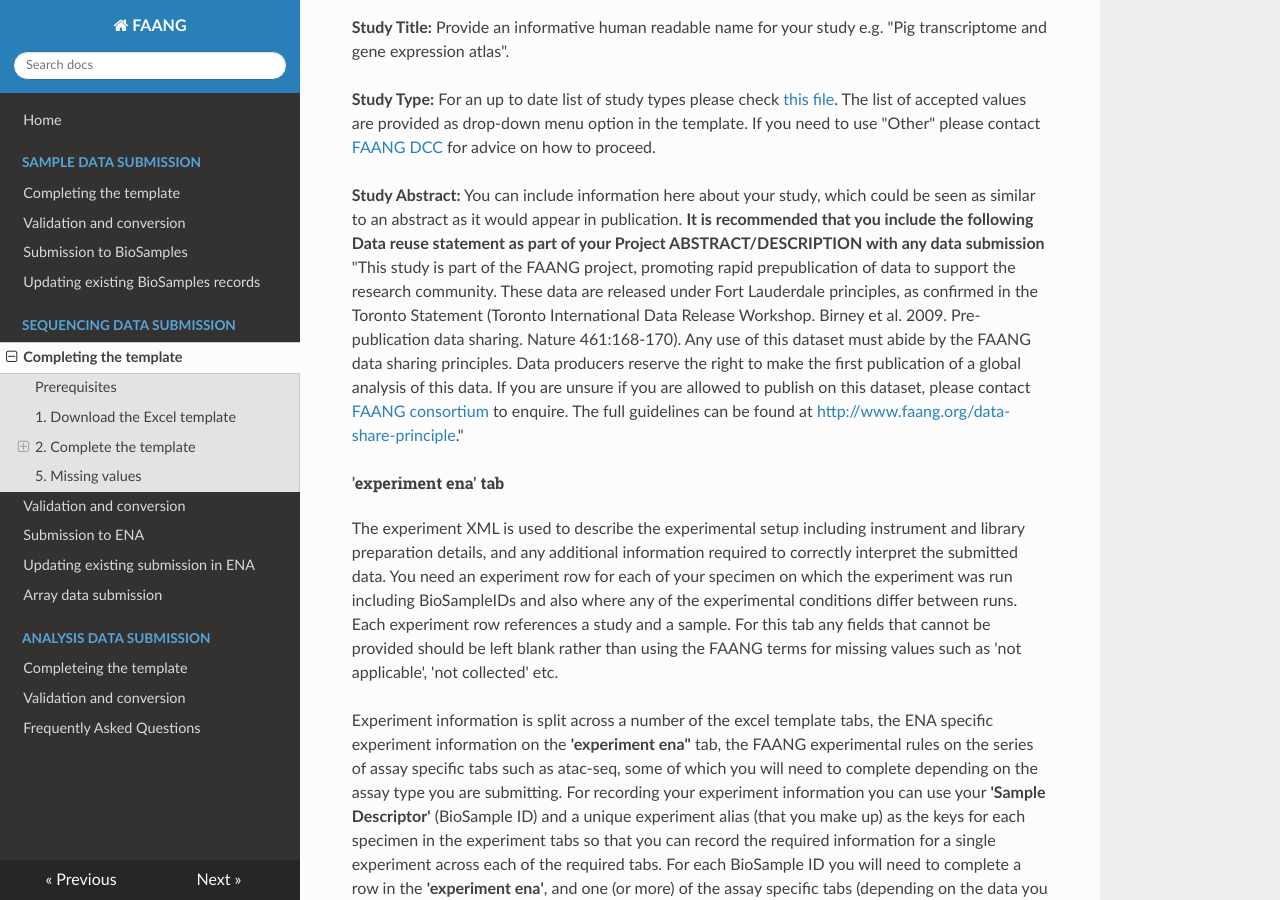
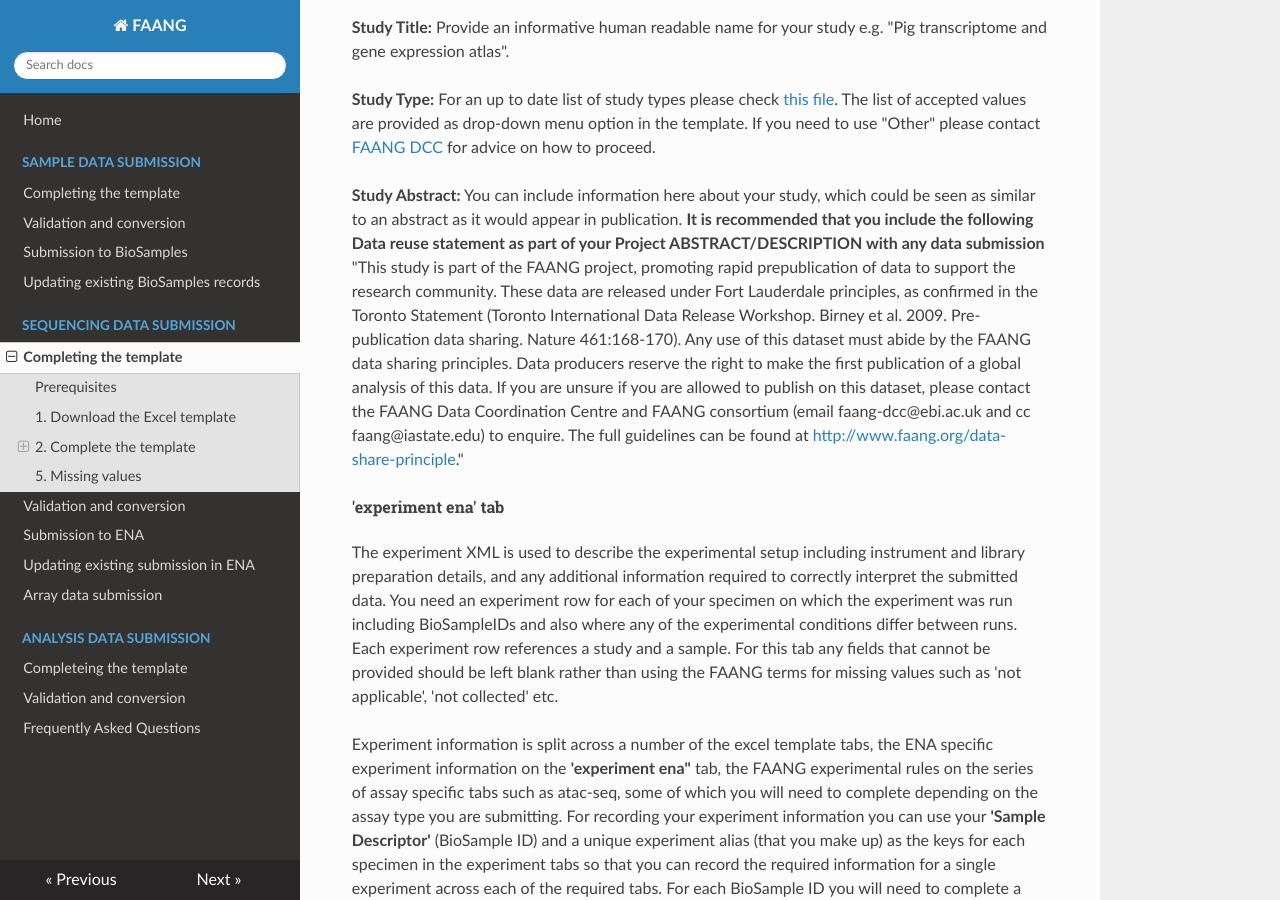
Before and after one commit to FAANG/dcc-documentation, an MkDocs documentation site: the page built from docs/experiment/ena_template.md, in a window 1280 px wide and 900 px high, scrolled down 3262 px. Built offline with MkDocs 1.6.1, drawn with Linux system fonts in a browser that asks for light colours; nearby versions of some CDN libraries.

Commit message:
Update record data sharing statement

```diff
--- a/docs/experiment/ena_template.md
+++ b/docs/experiment/ena_template.md
@@ -151,7 +151,7 @@
 must abide by the FAANG data sharing principles. Data producers reserve the
 right to make the first publication of a global analysis of this data. If you
 are unsure if you are allowed to publish on this dataset, please contact
-[FAANG consortium](mailto:faang@iastate.edu) to enquire. The full guidelines can be found at
+the FAANG Data Coordination Centre and FAANG consortium (email faang-dcc@ebi.ac.uk and cc faang@iastate.edu) to enquire. The full guidelines can be found at
 [http://www.faang.org/data-share-principle](http://www.faang.org/data-share-principle)."
 
 ###### 'experiment ena' tab
```
